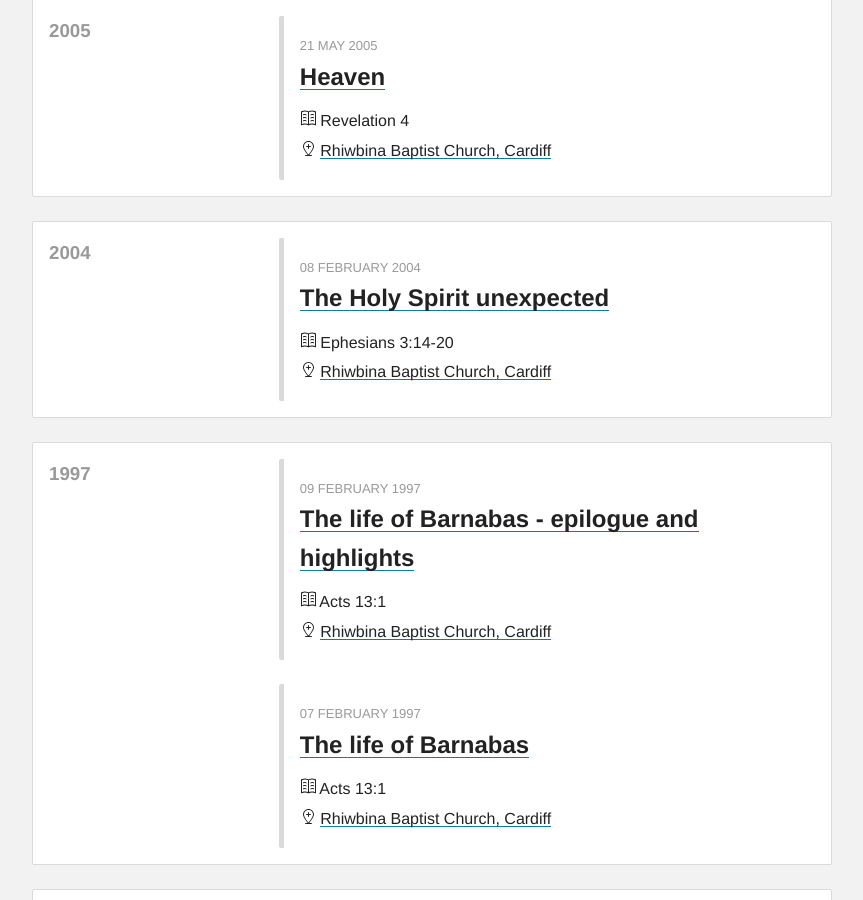
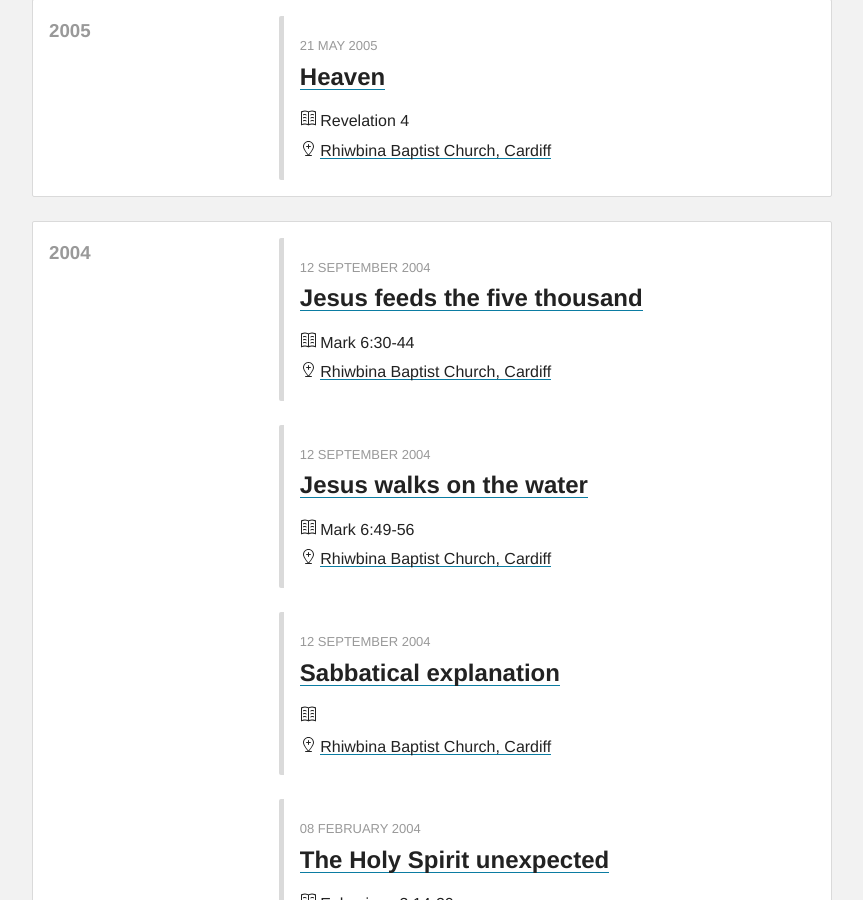
Before and after one commit to davidollerton/davidollerton.github.io, a Jekyll site: the page built from date/index.html, in a window 1280 px wide and 900 px high, scrolled down 6496 px. Shown: the whole window, without its empty margins (208-1071 px from the left). Built offline with Jekyll 4.4.1, drawn with Linux system fonts in a browser that asks for light colours; nearby versions of some CDN libraries; comment, search, counter and statistics services are not loaded.

Commit message:
Updated categories and added RBC messages

```diff
--- /dev/null
+++ b/_posts/2004-09-12-jesus-feeds-the-five-thousand.md
@@ -0,0 +1,10 @@
+---
+title: "Jesus feeds the five thousand"
+scripture: "Mark 6:30-44"
+church: rbc
+file: //sermons.davidollerton.org.s3.amazonaws.com/data/2004/12-09-2004-am.mp3
+excerpt: ""
+summary: ""
+duration: "36:44"
+length: "57274508"
+---
--- /dev/null
+++ b/_posts/2004-09-12-jesus-walks-on-the-water.md
@@ -0,0 +1,10 @@
+---
+title: "Jesus walks on the water"
+scripture: "Mark 6:49-56"
+church: rbc
+file: //sermons.davidollerton.org.s3.amazonaws.com/data/2004/12-09-2004-pm.mp3
+excerpt: ""
+summary: ""
+duration: "37:36"
+length: "58027433"
+---
```
Also changed, not shown: _drafts/2015-02-15-none.md (+5 -5 lines), _posts/1987-06-28-eldership.md (+1 -1 lines), _posts/2004-02-08-the-holy-spirit-unexpected.md (+1 -1 lines), _posts/2004-09-12-sabbatical-explanation.md (added, +10 -0 lines), _posts/2005-05-21-heaven.md (+1 -1 lines), _posts/2013-03-24-you-shall-receive-power-for-the-gospel.md (+1 -1 lines).
